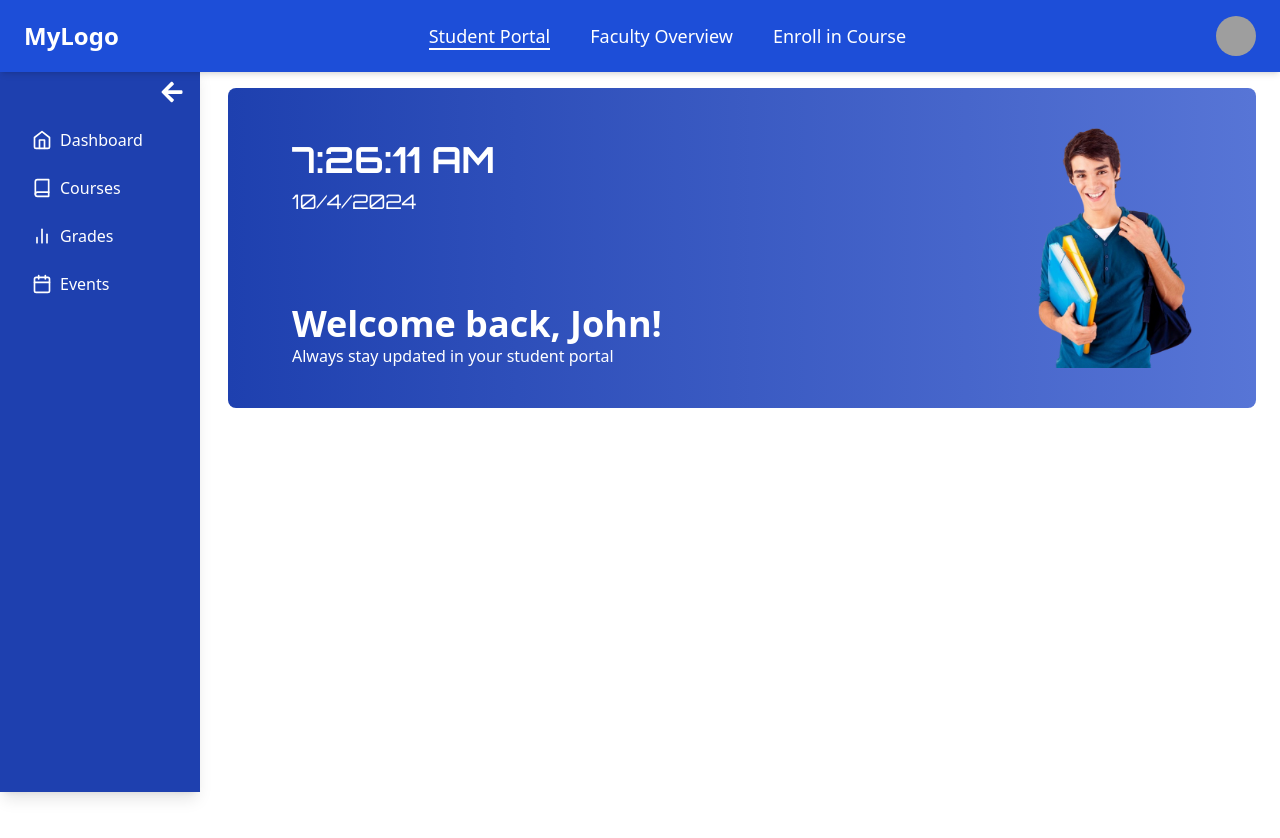
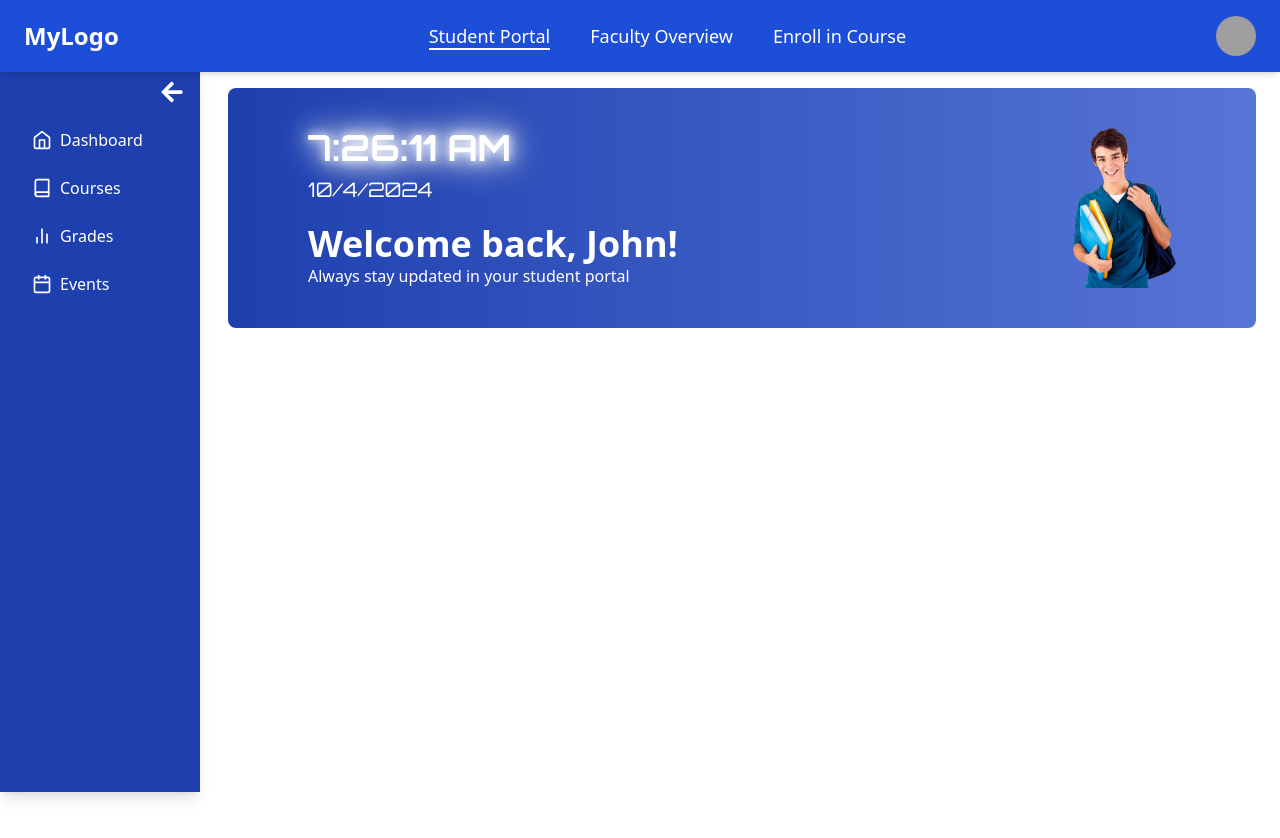
Before and after one commit to Md-Rashedul-Islam-Rajib/university-management-system, a React (Vite) app: page /student-dashboard/dashboard in a window 1280 px wide. Shown: the top 838 px of the page. Built offline with nearby package versions, Linux system fonts and the light colour scheme; grey boxes are pictures that could not be loaded.

Commit message:
data folder added

```diff
--- a/src/components/shared/SidebarItem.tsx
+++ b/src/components/shared/SidebarItem.tsx
@@ -23,7 +23,7 @@ const SidebarItem: React.FC<SidebarItemProps> = ({
   return (
     <Link to={`${path}`} className="relative">
       <motion.div
-        whileHover={{ scale: 1.05 }} // Hover effect
+        whileHover={{ scale: 1.15 }} // Hover effect
         className={`flex items-center cursor-pointer p-2 rounded-md transition-all duration-200 ${
           isActive ? 'text-gray-400 font-bold' : 'text-white'
         } ${horizontal ? 'flex-col space-y-1' : 'flex'} ${isOpen ? 'space-x-2' : 'justify-center'}`}
--- a/src/components/shared/StudentPortalBanner.tsx
+++ b/src/components/shared/StudentPortalBanner.tsx
@@ -5,9 +5,9 @@ import TimeAndDate from "./TimeAndDate";
 const StudentPortalBanner = () => {
   return (
     <div className="rounded-lg bg-gradient-to-r from-[#1e40af] to-[#5775d6] shadow-lg] py-10">
-      <div className="flex justify-between mx-6 md:mx-10 lg:mx-16">
+      <div className="flex justify-between mx-6 md:mx-10 lg:mx-20">
         <div className="flex flex-col justify-between text-white">
-          <div className="py-3">
+          <div>
             <TimeAndDate />
           </div>
           <div>
@@ -16,7 +16,7 @@ const StudentPortalBanner = () => {
           </div>
         </div>
         <div>
-            <img className="h-60 " src={image} alt="" />
+            <img className="h-40 " src={image} alt="" />
         </div>
       </div>
     </div>
--- a/src/index.css
+++ b/src/index.css
@@ -64,3 +64,6 @@
     @apply bg-background text-foreground;
   }
 }
+.glow-text {
+  text-shadow: 0 0 10px #ffffffea, 0 0 20px #ffffffea, 0 0 30px #ffffffea, 0 0 40px #ffffffea;
+}
```
Also changed, not shown: src/data/student.ts (added).
